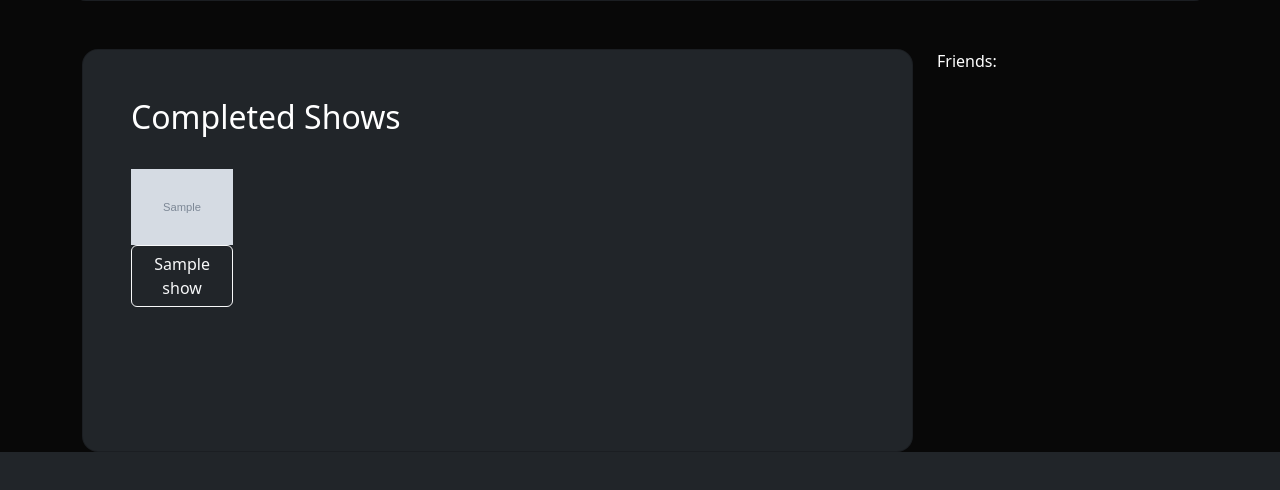
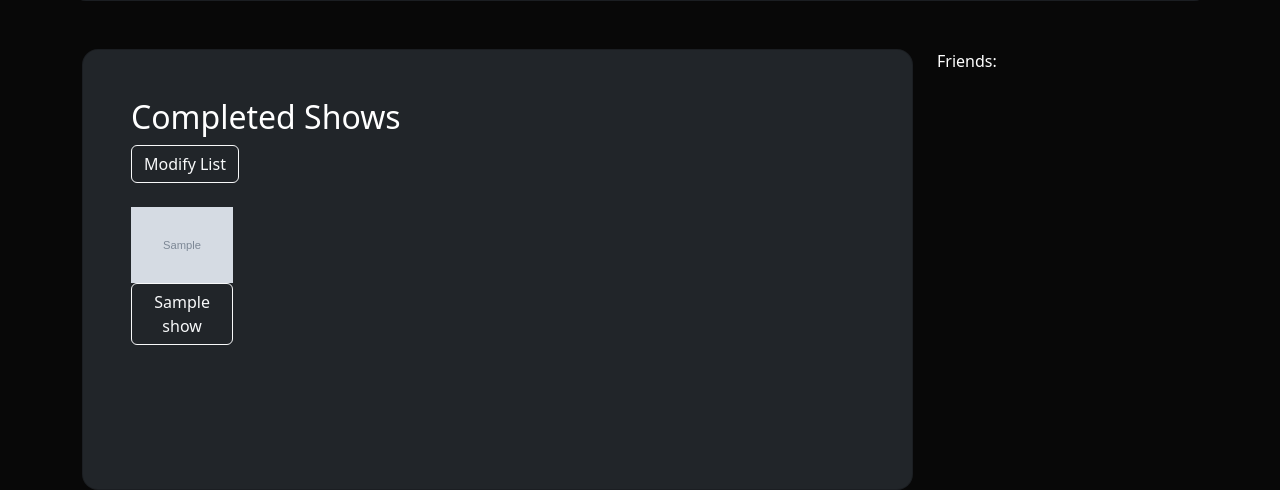
Before and after one commit to rayyan35p/bingeworthy, a Flask app: page /profile in a window 1280 px wide. Shown: the part 407-897 px from the top of the page. Before the commit the page ends 859 px from the top, so only its background shows below. Run offline with Flask 3, Linux system fonts and the light colour scheme; a user stored in the database is signed in; tables that the repository leaves empty hold one stand-in row (values such as "Sample post"); grey boxes marked "Sample" are stand-in pictures.

Commit message:
renamed movies to shows

```diff
--- a/project/auth.py
+++ b/project/auth.py
@@ -69,9 +69,9 @@ def profile():
 
     #if user is logged in, return profile page with movies being an array of Movie objects
     if session['user']:
-         movies = currentUser.completed_shows.shows # return an array of movie object
-         print(movies)
-         return render_template('profile.html', movies = movies)
+         shows = currentUser.completed_shows.shows # return an array of movie object
+         print(shows)
+         return render_template('profile.html', shows = shows)
 
     return render_template('profile.html')
 
@@ -99,6 +99,20 @@ def add_show():
 
     return redirect('/profile')
 
+@auth.route('/modify_list')
+@login_required
+def modify_list():
+    #get User object to reference fields
+    currentUser = User.query.filter_by(id = session['user']).first()
+
+    #if user is logged in, return profile page with movies being an array of Movie objects
+    if session['user']:
+         shows = currentUser.completed_shows.shows # return an array of movie object
+         print(shows)
+         return render_template('modify.html', shows = shows)
+
+    return render_template('modify.html')
+
 @auth.route('/delete_show', methods=['POST'])
 def remove_show():
     #get User object to reference fields
@@ -111,6 +125,8 @@ def remove_show():
     if currentUser.completed_shows.checkShow(show):
         currentUser.completed_shows.shows.remove(show)
         db.session.commit()
+
+    return redirect(request.referrer)
 
 
 @auth.route('/rate_review', methods= ['POST'])
@@ -144,4 +160,4 @@ def rate_review():
     print(userReview.user.name)
     print(userReview.show.name)
 
-    return redirect('/profile')
+    return redirect(request.referrer)
--- a/project/templates/profile.html
+++ b/project/templates/profile.html
@@ -36,16 +36,20 @@
                     <div class="card-body p-5">
                         <div class="row">
                             <h2>Completed Shows</h2>
+                            <a href='/modify_list'>
+                                <button class="btn btn-outline-light btn-block">
+                                    Modify List
+                                </button></a>
                         </div>
                         <div class="mb-md-5 mt-md-4 pb-5">
                             <div class="row">
-                                {% for movie in movies %}
+                                {% for show in shows %}
 
                                 <div class="col-6 col-md-4 col-lg-2">
-                                    <img src={{movie.imgURL}} alt="poster" class="img-fluid">
-                                    <a href={{movie.info_link}}>
+                                    <img src={{show.imgURL}} alt="poster" class="img-fluid">
+                                    <a href={{show.info_link}}>
                                         <button class="btn btn-outline-light btn-block">
-                                            {{movie.name}}
+                                            {{show.name}}
                                         </button></a>
                                 </div>
                                 {% endfor %}
```
